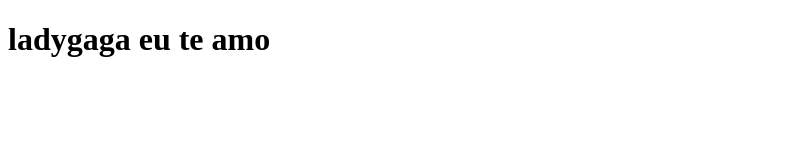
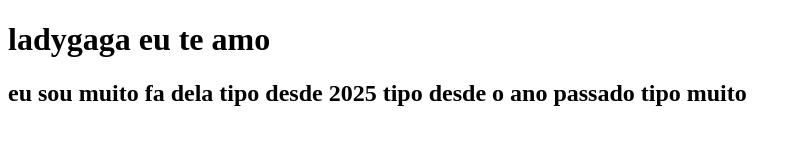
Before and after one commit to wok3gurl/weebpaige, a plain HTML site: page index.html in a window 1280 px wide. Shown: the whole page, without its empty margins (0-801 px from the left). Drawn offline with Linux system fonts and the light colour scheme.

Commit message:
lady gaga

```diff
--- a/index.html
+++ b/index.html
@@ -7,5 +7,6 @@
 </head>
 <body>
 <h1>ladygaga eu te amo</h1>
+<h2>eu sou muito fa dela tipo desde 2025 tipo desde o ano passado tipo muito</h2>
 </body>
 </html>
```
